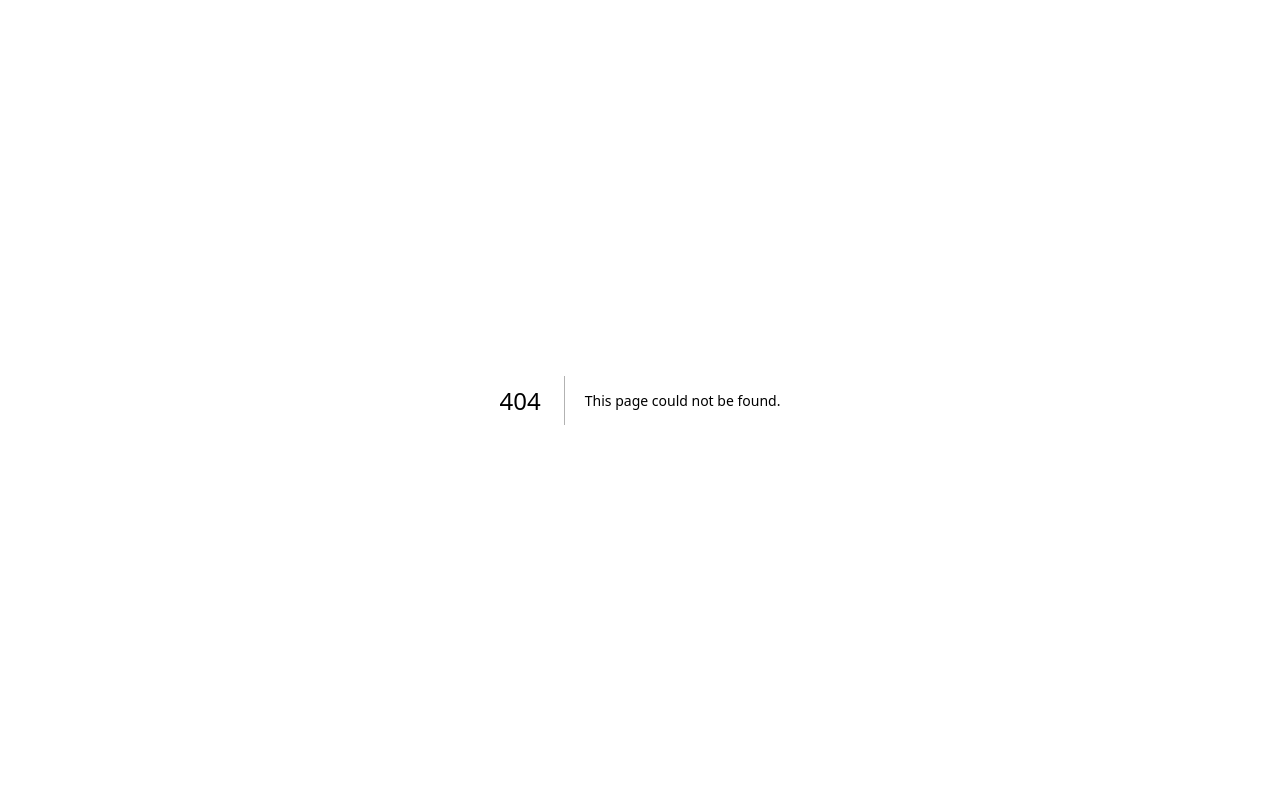
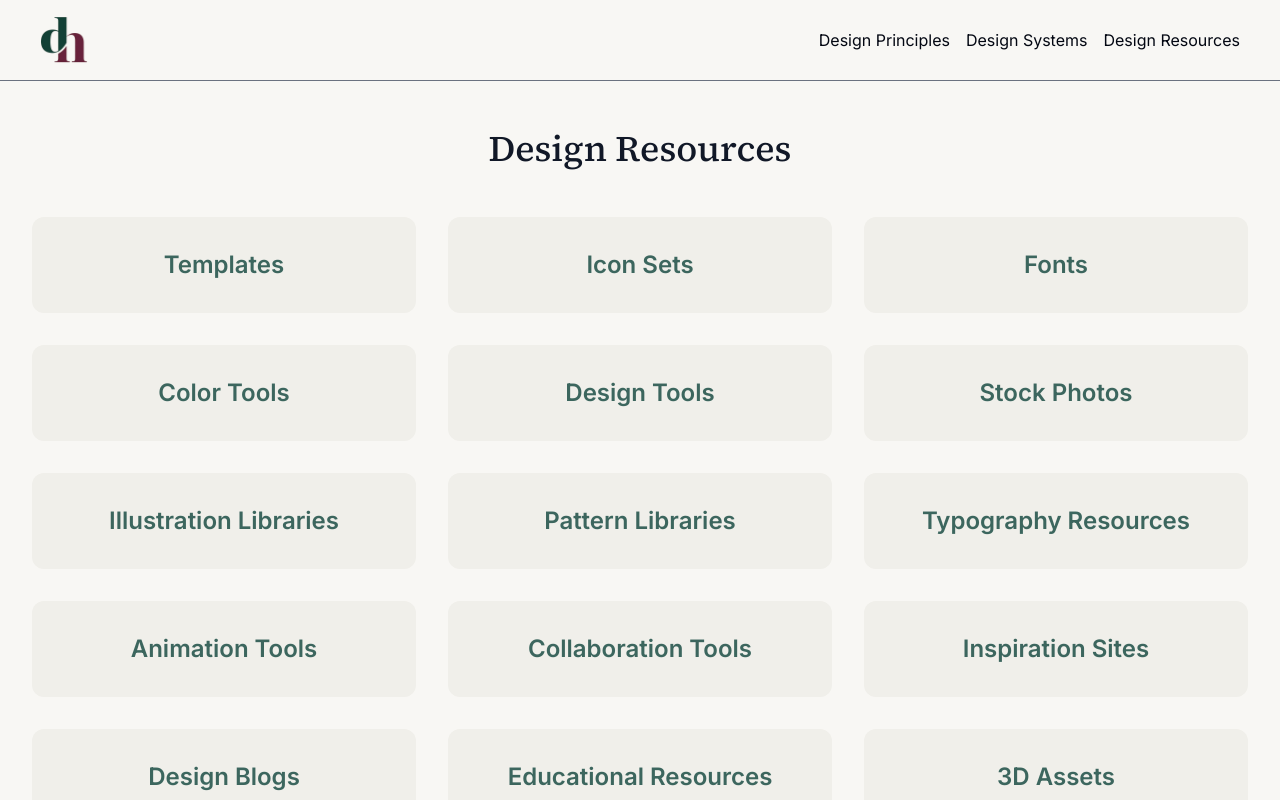
Before and after one commit to abhaysinghr516/designHub, a Next.js app: page /design-resources in a window 1280 px wide. Before the commit this address had no page. Shown: the top 800 px of the page. Built offline with nearby package versions, Linux system fonts and the light colour scheme.

Commit message:
chore: Add Design Principles and Design Resources pages

```diff
--- /dev/null
+++ b/src/app/(routes)/design-principles/page.tsx
@@ -0,0 +1,59 @@
+import Footer from "@/app/components/layout/Footer";
+import Header from "@/app/components/layout/Header";
+import Link from "next/link";
+
+const DesignPrinciples = () => {
+  const principles = [
+    { name: "Balance", link: "/design-principles/balance" },
+    { name: "Contrast", link: "/design-principles/contrast" },
+    { name: "Alignment", link: "/design-principles/alignment" },
+    { name: "Repetition", link: "/design-principles/repetition" },
+    { name: "Proximity", link: "/design-principles/proximity" },
+    { name: "Color Theory", link: "/design-principles/color-theory" },
+    { name: "Typography", link: "/design-principles/typography" },
+    {
+      name: "Layout and Composition",
+      link: "/design-principles/layout-composition",
+    },
+    { name: "Visual Hierarchy", link: "/design-principles/visual-hierarchy" },
+    { name: "Accessibility", link: "/design-principles/accessibility" },
+  ];
+
+  return (
+    <div className="bg-[#f8f7f4]">
+      <Header />
+      <div className="max-w-7xl bg-[] mx-auto px-4 sm:px-6 lg:px-8 py-12">
+        <header className="text-center mb-12">
+          <h1 className="text-4xl font-medium source_serif text-gray-900">
+            Design Principles
+          </h1>
+          <p className="mt-4 text-lg text-left text-gray-600">
+            Design principles are foundational guidelines that ensure a design
+            is aesthetically pleasing, functional, and user-friendly. Mastering
+            these principles allows designers to create visually appealing and
+            effective designs that communicate their intended message clearly
+            and efficiently.
+          </p>
+        </header>
+
+        <section className="grid grid-cols-1 sm:grid-cols-2 lg:grid-cols-3 gap-8">
+          {principles.map((principle) => (
+            <Link href={principle.link}>
+              <div
+                key={principle.name}
+                className="p-8 bg-[#f0efea] text-left rounded-xl transform hover:scale-110 transition-transform duration-300"
+              >
+                <div className="flex items-center justify-center text-[#3C665E]">
+                  <h3 className="text-2xl font-semibold">{principle.name}</h3>
+                </div>
+              </div>
+            </Link>
+          ))}
+        </section>
+      </div>
+      <Footer />
+    </div>
+  );
+};
+
+export default DesignPrinciples;
--- /dev/null
+++ b/src/app/(routes)/design-resources/page.tsx
@@ -0,0 +1,59 @@
+import Footer from "@/app/components/layout/Footer";
+import Header from "@/app/components/layout/Header";
+import Link from "next/link";
+
+const DesignResources = () => {
+  const resources = [
+    { name: "Templates", link: "/design-resources/templates" },
+    { name: "Icon Sets", link: "/design-resources/icons" },
+    { name: "Fonts", link: "/design-resources/fonts" },
+    { name: "Color Tools", link: "/design-resources/color-tools" },
+    { name: "Design Tools", link: "/design-resources/design-tools" },
+    { name: "Stock Photos", link: "/design-resources/stock-photos" },
+    { name: "Illustration Libraries", link: "/design-resources/illustration" },
+    { name: "Pattern Libraries", link: "/design-resources/pattern-libraries" },
+    { name: "Typography Resources", link: "/design-resources/typography" },
+    { name: "Animation Tools", link: "/design-resources/animation-tools" },
+    {
+      name: "Collaboration Tools",
+      link: "/design-resources/collaboration-tools",
+    },
+    { name: "Inspiration Sites", link: "/design-resources/inspiration-sites" },
+    { name: "Design Blogs", link: "/design-resources/design-blogs" },
+    {
+      name: "Educational Resources",
+      link: "/design-resources/educational-resources",
+    },
+    { name: "3D Assets", link: "/design-resources/3d-assets" },
+  ];
+  return (
+    <div className="bg-[#f8f7f4]">
+      <Header />
+      <div className="max-w-7xl mx-auto px-4 sm:px-6 lg:px-8 py-12">
+        <header className="text-center mb-12">
+          <h1 className="text-4xl font-medium source_serif text-gray-900">
+            Design Resources
+          </h1>
+        </header>
+
+        <section className="grid grid-cols-1 sm:grid-cols-2 lg:grid-cols-3 gap-8">
+          {resources.map((resource) => (
+            <Link href={resource.link}>
+              <div
+                key={resource.name}
+                className="p-8 bg-[#f0efea] text-left rounded-xl transform hover:scale-110 transition-transform duration-300"
+              >
+                <div className="flex items-center justify-center text-[#3C665E]">
+                  <h3 className="text-2xl font-semibold">{resource.name}</h3>
+                </div>
+              </div>
+            </Link>
+          ))}
+        </section>
+      </div>
+      <Footer />
+    </div>
+  );
+};
+
+export default DesignResources;
```
